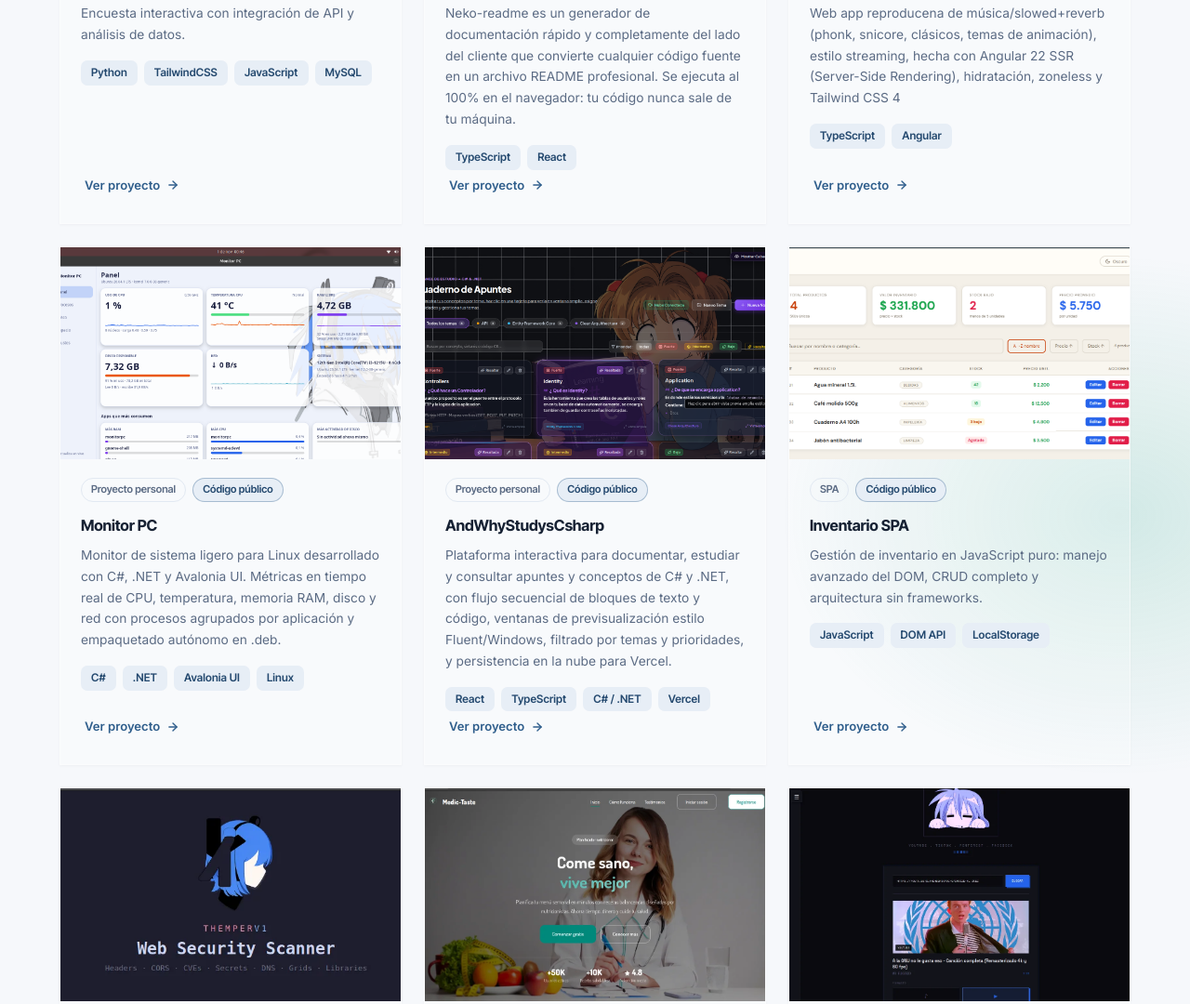
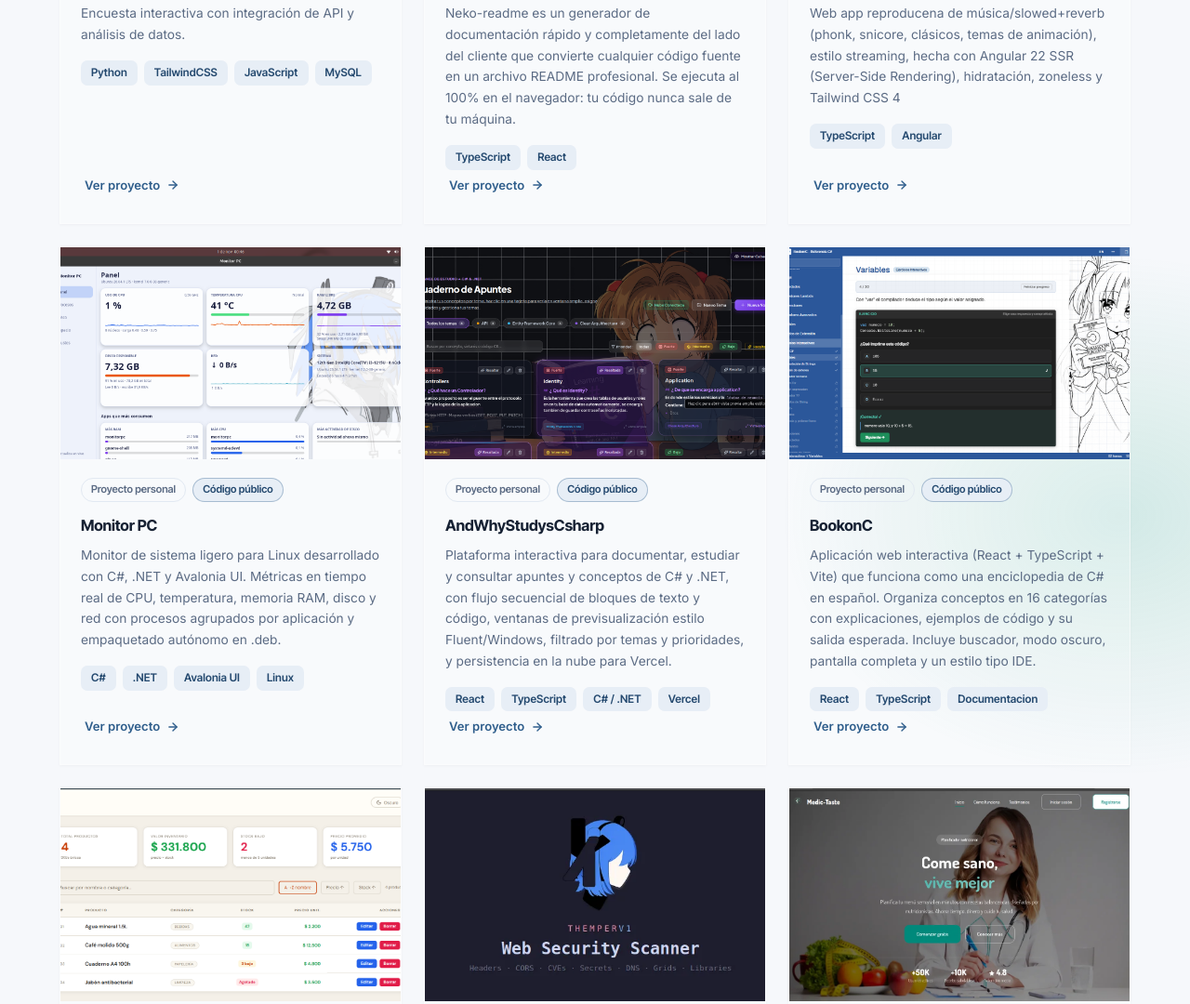
Before and after one commit to nuz777/Portafolio, a plain HTML site: page index.html in a window 1280 px wide. Shown: the part 2933-4013 px from the top of the page at 93% size. Drawn offline with Linux system fonts and the light colour scheme; animation ran at ten frames a second.

Commit message:
agregar proyecto BookonC con descripción y enlace, y añadir imagen correspondiente

```diff
--- a/index.html
+++ b/index.html
@@ -406,6 +406,34 @@
                 <span class="tech-badge">Vercel</span>
               </div>
               <a href="https://and-why-studys-csharp.vercel.app/" target="_blank" class="card-link">
+                <span data-i18n="view">Ver proyecto</span>
+                <svg viewBox="0 0 24 24">
+                  <line x1="5" y1="12" x2="19" y2="12" />
+                  <polyline points="12 5 19 12 12 19" />
+                </svg>
+              </a>
+            </div>
+          </article>
+
+          <article class="project-card fade-in" style="transition-delay: 0.36s">
+            <div class="card-thumb">
+              <img src="./public/img/BookonC.png" alt="BookonC" loading="lazy" />
+            </div>
+            <div class="card-body">
+              <div class="card-tags">
+                <span class="tag" data-i18n="tag.personal">Proyecto personal</span>
+                <span class="tag steel" data-i18n="tag.public">Código público</span>
+              </div>
+              <h3 class="card-title">BookonC</h3>
+              <p class="card-desc" data-i18n="bookonc.desc">
+                Aplicación web interactiva (React + TypeScript + Vite) que funciona como una enciclopedia de C# en español. Organiza conceptos en 16 categorías con explicaciones, ejemplos de código y su salida esperada. Incluye buscador, modo oscuro, pantalla completa y un estilo tipo IDE.
+              </p>
+              <div class="card-techs">
+                <span class="tech-badge">React</span>
+                <span class="tech-badge">TypeScript</span>
+                <span class="tech-badge">Documentacion</span>
+              </div>
+              <a href="https://bookon-c.vercel.app/" target="_blank" class="card-link">
                 <span data-i18n="view">Ver proyecto</span>
                 <svg viewBox="0 0 24 24">
                   <line x1="5" y1="12" x2="19" y2="12" />
--- a/src/js/i18n.js
+++ b/src/js/i18n.js
@@ -71,6 +71,8 @@
       "Monitor de sistema ligero para Linux desarrollado con C#, .NET y Avalonia UI. Métricas en tiempo real de CPU, temperatura, memoria RAM, disco y red con procesos agrupados por aplicación y empaquetado autónomo en .deb.",
     "andwhystudys.desc":
       "Plataforma interactiva para documentar, estudiar y consultar apuntes y conceptos de C# y .NET, con flujo secuencial de bloques de texto y código, ventanas de previsualización estilo Fluent/Windows, filtrado por temas y prioridades, y persistencia en la nube para Vercel.",
+    "bookonc.desc":
+      "Aplicación web interactiva (React + TypeScript + Vite) que funciona como una enciclopedia de C# en español. Organiza conceptos en 16 categorías con explicaciones, ejemplos de código y su salida esperada. Incluye buscador, modo oscuro, pantalla completa y un estilo tipo IDE.",
     "view": "Ver proyecto",
     "actual.eyebrow": "Proyecto actual",
     "actual.sub": "Planificación de recursos empresariales (ERP), control de inventario, facturación con IVA y catálogo comercial para materiales de construcción y ferretería.",
@@ -217,6 +219,8 @@
       "Lightweight Linux system monitor built with C#, .NET, and Avalonia UI. Real-time CPU, temperature, RAM, disk, and network stats with processes grouped by application and self-contained .deb packaging.",
     "andwhystudys.desc":
       "Interactive platform for documenting, studying, and referencing C# and .NET notes and concepts, with sequential text and code blocks, Fluent/Windows-style preview windows, filtering by topics and priorities, and cloud persistence on Vercel.",
+    "bookonc.desc":
+      "Interactive web application (React + TypeScript + Vite) that works as a C# encyclopedia in Spanish. It organizes concepts into 16 categories with explanations, code examples, and expected output. Includes search, dark mode, full screen, and an IDE-style design.",
     "view": "View project",
     "actual.eyebrow": "Current project",
     "actual.sub": "Comprehensive Enterprise Resource Planning (ERP), Inventory Control, Tax Invoicing, and Customer Storefront for Construction Materials and Hardware Supplies.",
```
Also changed, not shown: public/img/BookonC.png (added).
